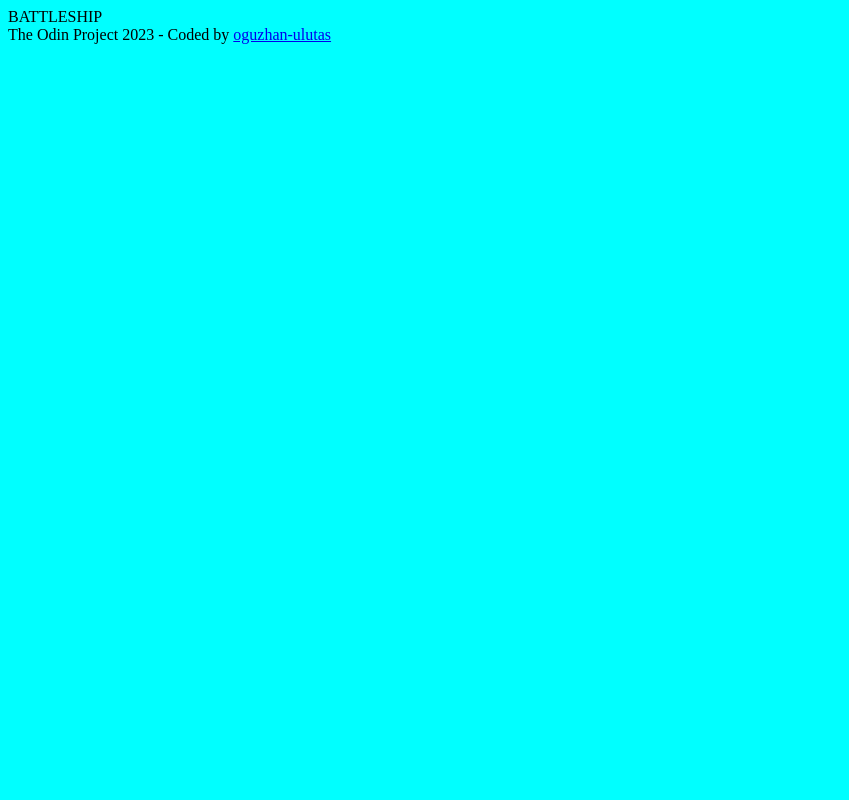
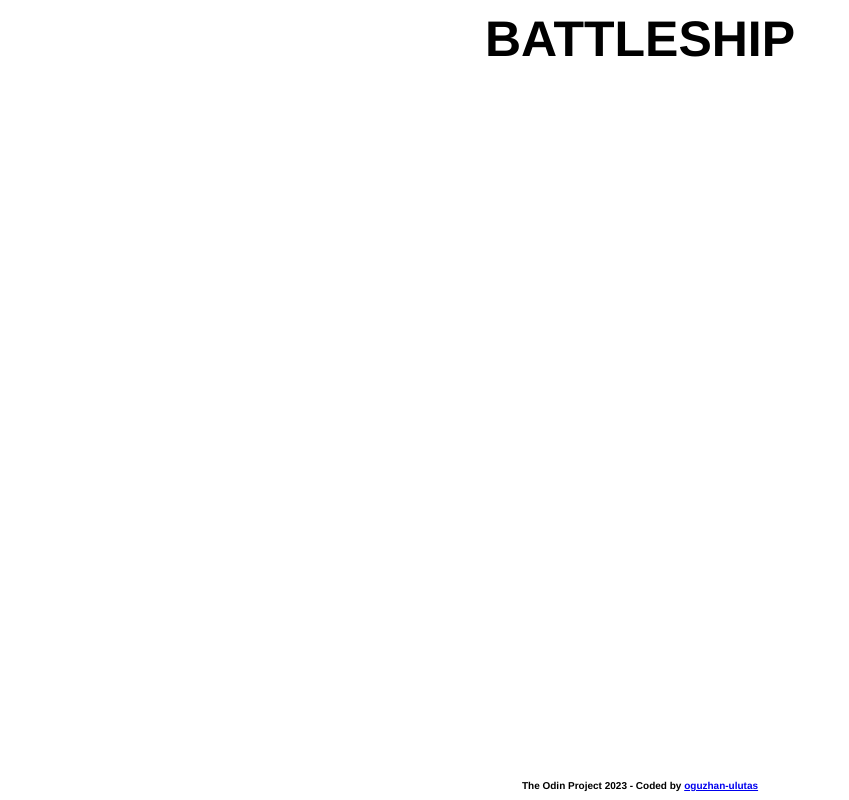
Before and after one commit to oguzhan-ulutas/odin-battleship, a website built with webpack: page dist/index.html in a window 1280 px wide. Shown: the whole page, without its empty margins (0-849 px from the left). Built offline with nearby package versions, Linux system fonts and the light colour scheme.

Commit message:
Add main page style

```diff
--- a/src/style.css
+++ b/src/style.css
@@ -1,3 +1,32 @@
+:root {
+  font-size: 10px;
+  margin: 0px;
+  padding: 0px;
+}
+
 body {
-  background-color: aqua;
+  margin: 0px;
 }
+
+#content {
+  min-width: 100vw;
+  min-height: 100vh;
+  font-family: Nunito, Montserrat, Helvetica, Arial, sans-serif;
+  margin: 0px;
+  padding: 0px;
+
+  display: grid;
+  grid-template-rows: 3rem 1fr 2rem;
+}
+
+.header {
+  font-size: 5rem;
+  text-align: center;
+  padding-top: 1rem;
+  font-weight: 900;
+}
+
+.footer {
+  text-align: center;
+  font-weight: 600;
+}
```
